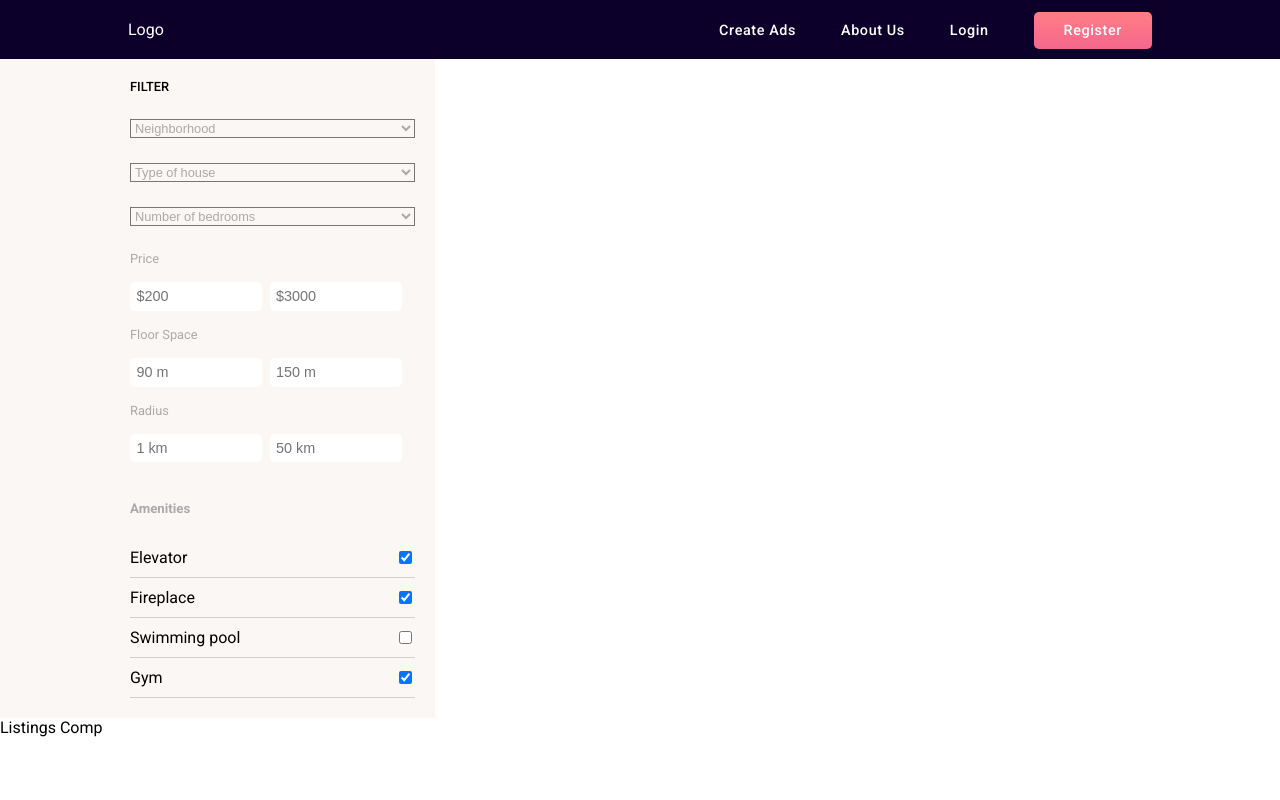
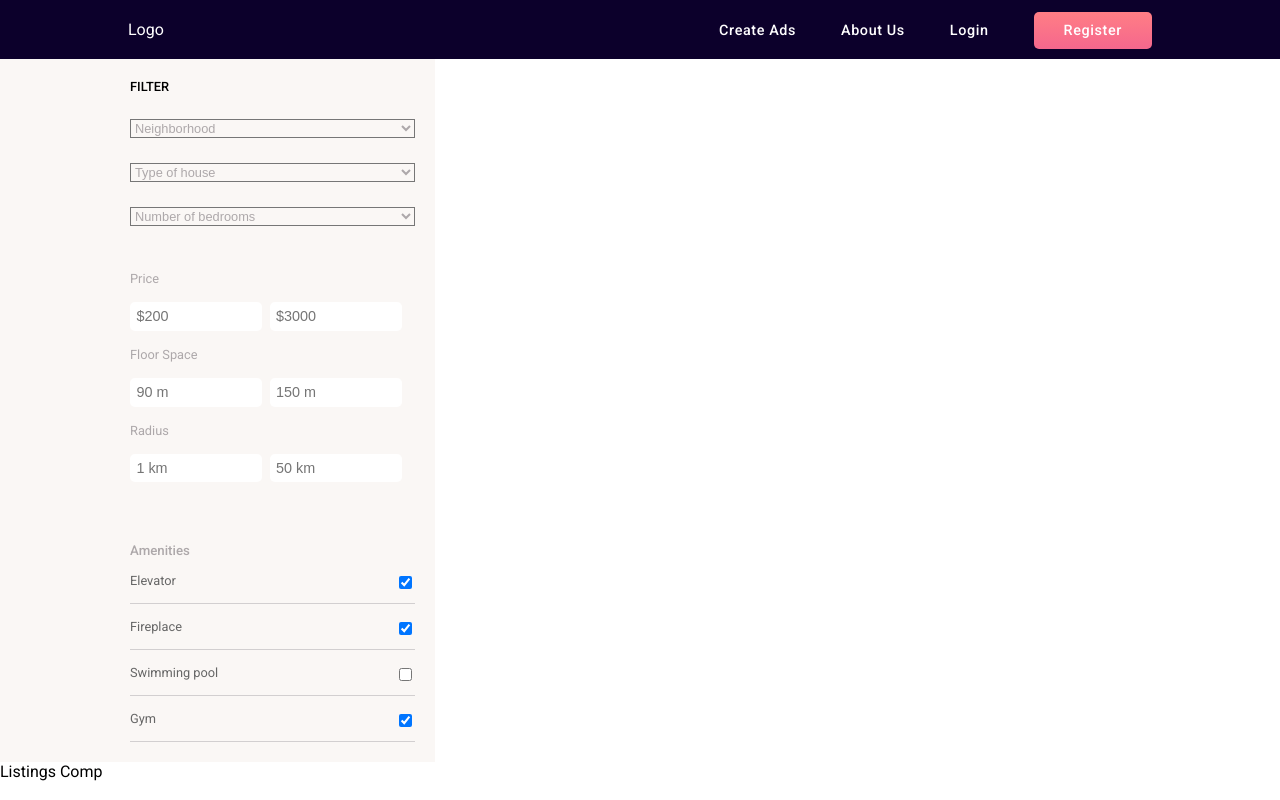
Before and after one commit to sanddc318/react-fullstack-ecommerce, a React (Create React App) app: page / in a window 1280 px wide. Built offline with nearby package versions, Linux system fonts and the light colour scheme.

Commit message:
More tweaks to filter component styles.

```diff
--- a/src/assets/css/App.css
+++ b/src/assets/css/App.css
@@ -66,12 +66,20 @@ header {
       border-style: none;
       font-size: .9rem;
       color: #ADA8AA; }
+    #filter .inside .sliders.price {
+      margin-top: 45px; }
+    #filter .inside .sliders.radius {
+      margin-bottom: 45px; }
     #filter .inside .amenities h5 {
-      color: #ADA8AA; }
+      color: #ADA8AA;
+      margin: 0;
+      font-weight: 500; }
     #filter .inside .amenities label {
       display: block;
       width: 100%;
-      padding: 10px 0;
-      border-bottom: 1px solid #d2cfd0; }
+      padding: 15px 0;
+      border-bottom: 1px solid #d2cfd0;
+      font-size: .8rem;
+      color: #666; }
       #filter .inside .amenities label input[type='checkbox'] {
         float: right; }
--- a/src/assets/css/_content-area.sass
+++ b/src/assets/css/_content-area.sass
@@ -42,15 +42,25 @@
         font-size: .9rem
         color: $gray
 
+      &.price
+        margin-top: 45px
+
+      &.radius
+        margin-bottom: 45px
+
     .amenities
       h5
         color: $gray
+        margin: 0
+        font-weight: 500
 
       label
         display: block
         width: 100%
-        padding: 10px 0
+        padding: 15px 0
         border-bottom: 1px solid lighten($gray, 15%)
+        font-size: .8rem
+        color: #666
 
         input[type='checkbox']
           float: right
--- a/src/components/Filter.js
+++ b/src/components/Filter.js
@@ -34,6 +34,7 @@ class Filter extends Component {
               className="min-price"
               placeholder="$200"
             />
+
             <input
               type="text"
               name="max-price"
@@ -50,6 +51,7 @@ class Filter extends Component {
               className="min-floor-space"
               placeholder="90 m"
             />
+
             <input
               type="text"
               name="max-floor-space"
@@ -66,6 +68,7 @@ class Filter extends Component {
               className="min-radius"
               placeholder="1 km"
             />
+
             <input
               type="text"
               name="max-radius"
```
